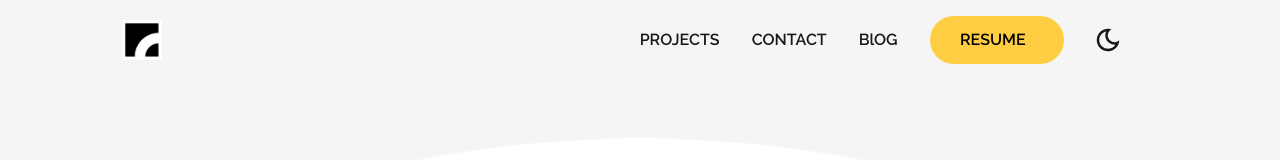
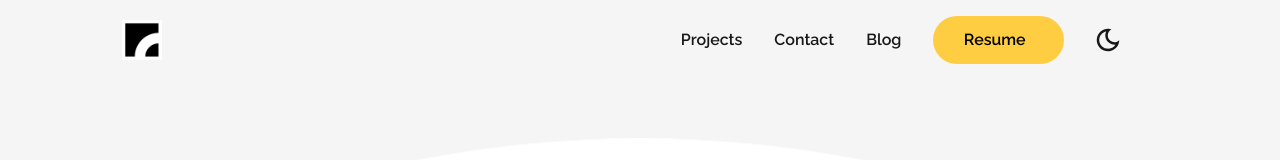
Before and after one commit to kimly888/portfolio-next.js, a Next.js app: page / in a window 1280 px wide. Shown: the top 160 px of the page. Built offline with nearby package versions, Linux system fonts and the light colour scheme.

Commit message:
Style: Remove uppercase for nav links

```diff
--- a/components/modules/Navbar.jsx
+++ b/components/modules/Navbar.jsx
@@ -7,9 +7,7 @@ import Button from "../elements/Button";
 const Navbar = () => {
   const { isActive, setIsActive } = useStateContext();
 
-  const handleMobileMenu = () => {
-    setIsActive((prev) => !prev);
-  };
+  const handleMobileMenu = () => setIsActive((prev) => !prev);
 
   return (
     <div>
@@ -27,26 +25,26 @@ const Navbar = () => {
                 href="#projects"
                 onClick={handleMobileMenu}
               >
-                PROJECTS
+                Projects
               </a>
             </li>
             <li>
               <a className="nav-link" href="#" onClick={handleMobileMenu}>
-                CONTACT
+                Contact
               </a>
             </li>
             <li>
               <a className="nav-link" href="#" onClick={handleMobileMenu}>
-                BlOG
+                Blog
               </a>
             </li>
             <li>
               <Button
                 className="nav-link"
-                path="https://github.com/CommunityPro/portfolio-html"
+                path="https://flowcv.com/resume/n1aquwk0cr"
                 type="primary"
               >
-                RESUME <i className="fas fa-arrow-right"></i>
+                Resume <i className="fas fa-arrow-right"></i>
               </Button>
             </li>
             <li>
```
